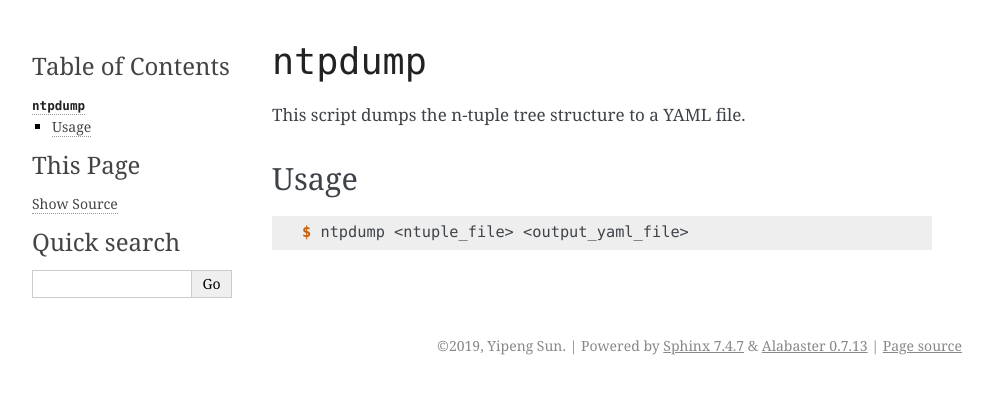
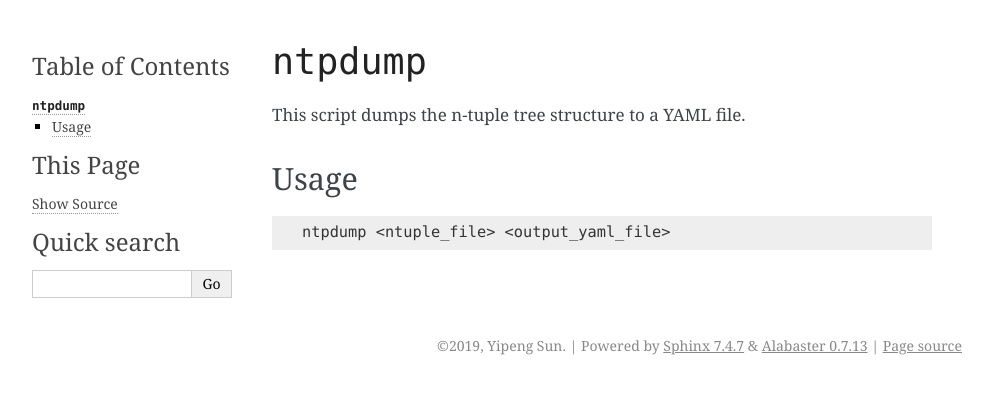
Before and after one commit to umd-lhcb/pyBabyMaker, a Sphinx documentation site: the page built from docs/scripts/ntpdump.rst, in a window 1280 px wide. Shown: the top 394 px of the page, without its empty margins (148-1141 px from the left). Built offline with Sphinx 7.4.7, drawn with Linux system fonts in a browser that asks for light colours.

Commit message:
[skip ci] Small updates on doc.

```diff
--- a/docs/scripts/ntpdump.rst
+++ b/docs/scripts/ntpdump.rst
@@ -8,4 +8,4 @@ Usage
 
 .. code-block:: console
 
-   $ ntpdump <ntuple_file> <output_yaml_file>
+   ntpdump <ntuple_file> <output_yaml_file>
```
